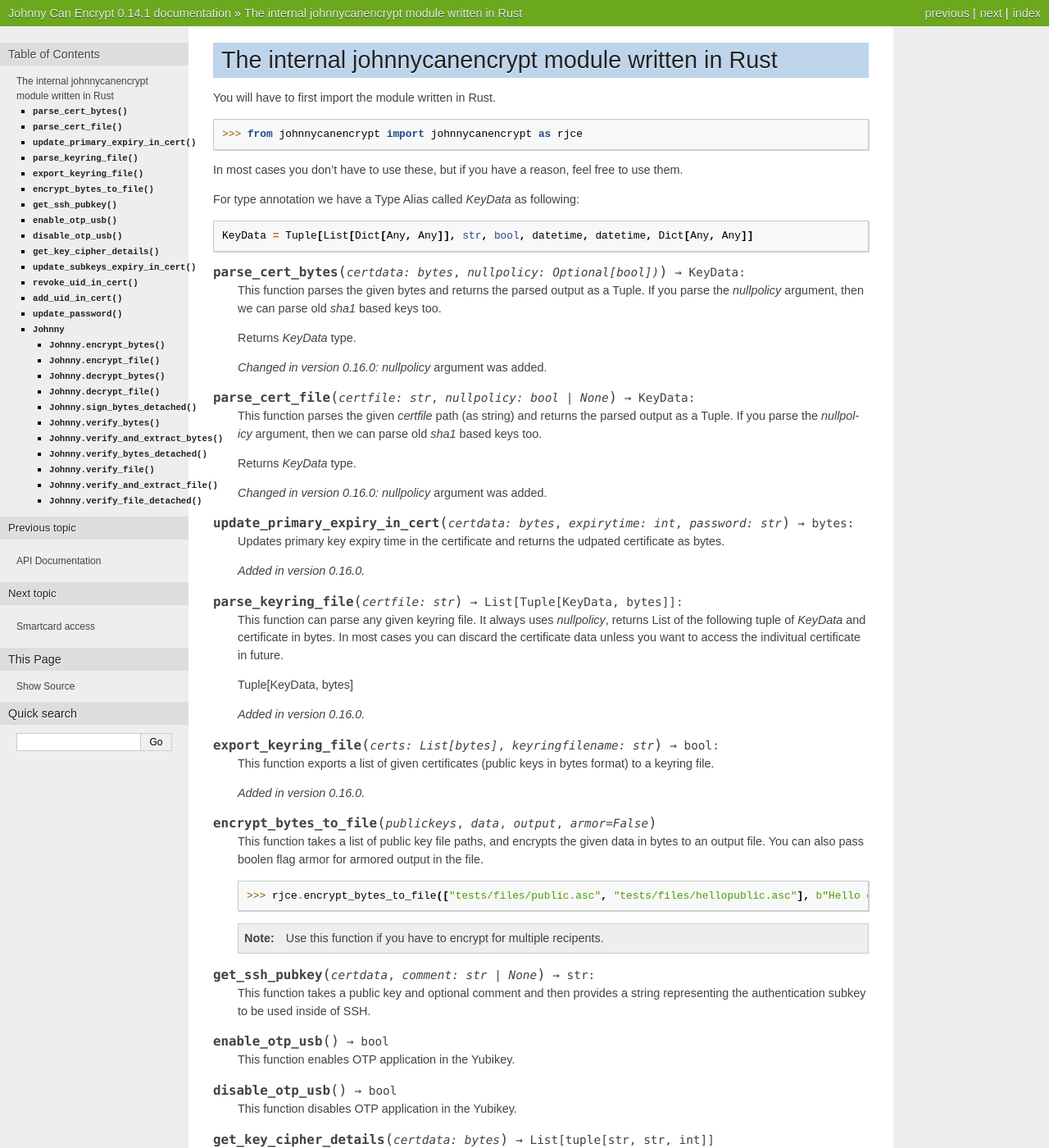
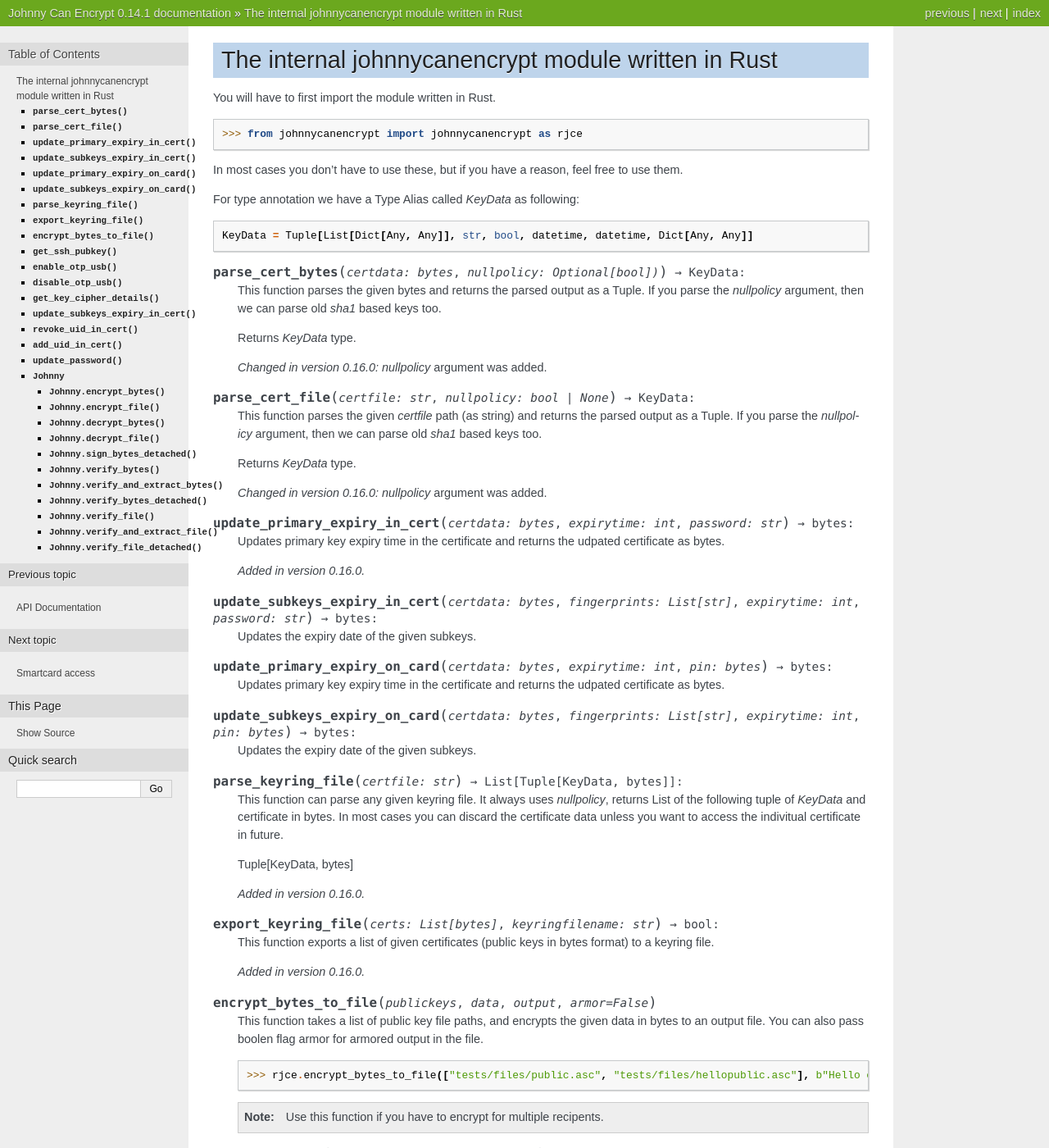
Before and after one commit to kushaldas/johnnycanencrypt, a Sphinx documentation site: the page built from docs/rustimplementation.rst, in a window 1280 px wide and 1400 px high. Shown: the whole window at 82% size. Built offline with Sphinx 7.4.7, drawn with Linux system fonts in a browser that asks for light colours.

Commit message:
Adds more type information and docs for rust

```diff
--- a/docs/rustimplementation.rst
+++ b/docs/rustimplementation.rst
@@ -43,6 +43,20 @@ For type annotation we have a Type Alias called `KeyData` as following:
         Updates primary key expiry time in the certificate and returns the udpated certificate as bytes.
 
         .. versionadded:: 0.16.0
+
+.. function:: update_subkeys_expiry_in_cert(certdata: bytes, fingerprints: List[str], expirytime: int, password: str ) -> bytes:
+
+        Updates the expiry date of the given subkeys.
+
+.. function:: update_primary_expiry_on_card(certdata: bytes, expirytime: int, pin: bytes ) -> bytes:
+
+        Updates primary key expiry time in the certificate and returns the udpated certificate as bytes.
+
+
+.. function:: update_subkeys_expiry_on_card(certdata: bytes, fingerprints: List[str], expirytime: int, pin: bytes) -> bytes:
+
+        Updates the expiry date of the given subkeys.
+
 
 .. function:: parse_keyring_file(certfile: str) -> List[Tuple[KeyData, bytes]]:
 
```
Also changed, not shown: 1 other file.
